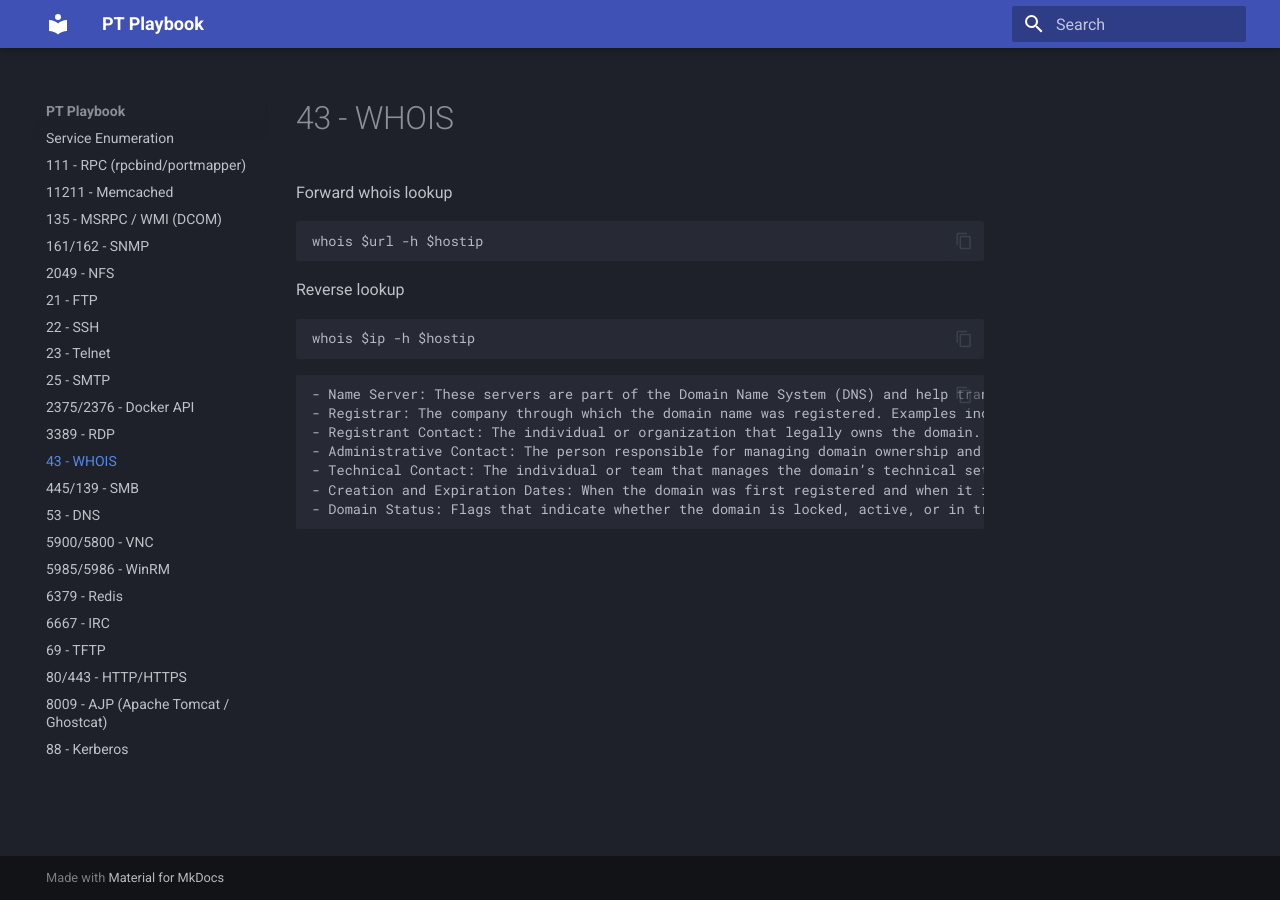
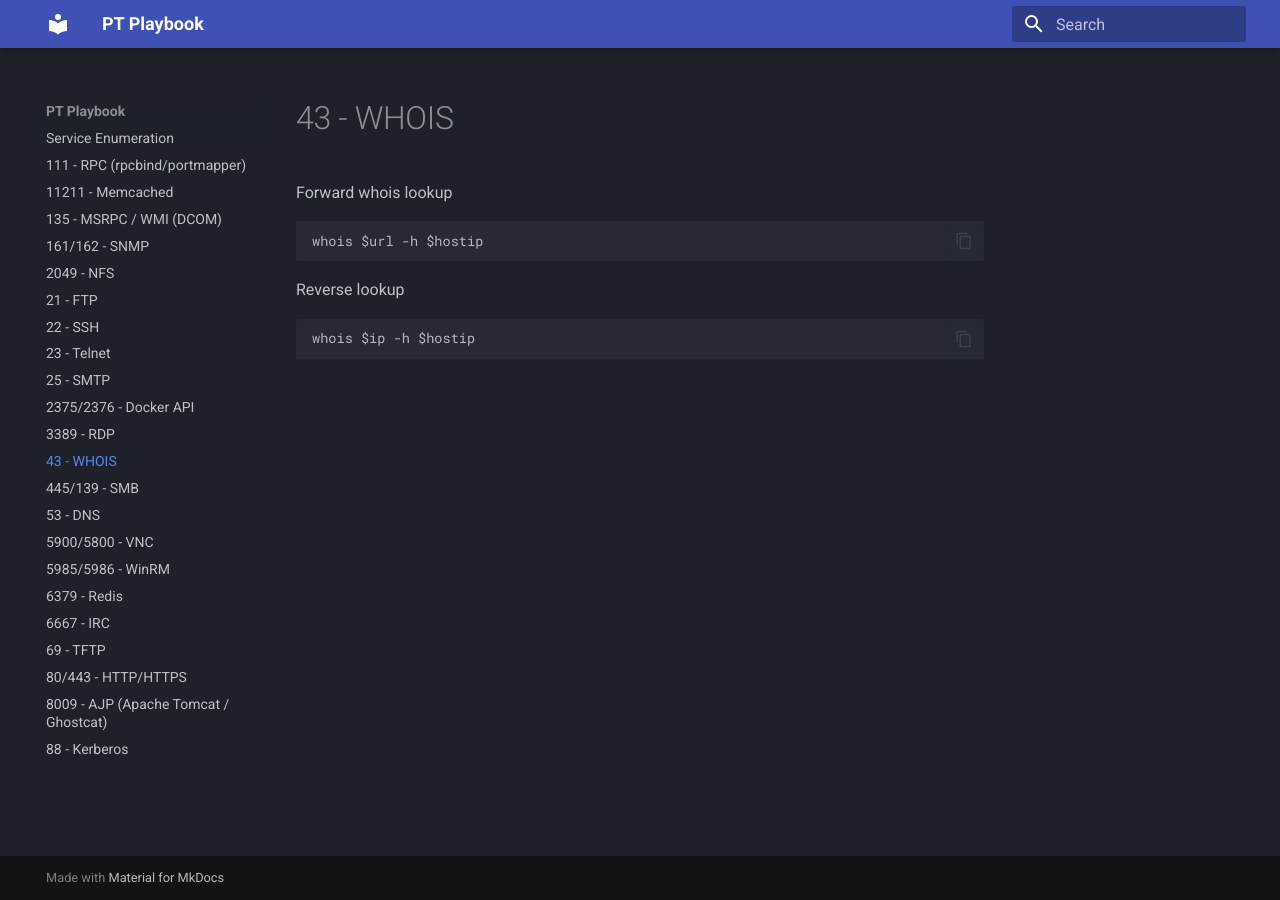
Before and after one commit to stafford-m/pt-playbook, an MkDocs documentation site: the page built from docs/43-whois.md, in a window 1280 px wide. Built offline with MkDocs 1.6.1 and Material for MkDocs 9.7.7, drawn with Linux system fonts in a browser that asks for light colours.

Commit message:
Update 43-whois.md - removed unneeded

````diff
--- a/docs/43-whois.md
+++ b/docs/43-whois.md
@@ -9,13 +9,3 @@ Reverse lookup
 ```bash
 whois $ip -h $hostip
 ```
-
-```text
-- Name Server: These servers are part of the Domain Name System (DNS) and help translate domain names into IP addresses, directing traffic to the appropriate web server.
-- Registrar: The company through which the domain name was registered. Examples include GoDaddy, Namecheap, and Gandi.
-- Registrant Contact: The individual or organization that legally owns the domain. This may include a name, organization, email, and phone number.
-- Administrative Contact: The person responsible for managing domain ownership and access. Often the main point of contact for domain changes.
-- Technical Contact: The individual or team that manages the domain’s technical setup, such as DNS records or server integration.
-- Creation and Expiration Dates: When the domain was first registered and when it is set to expire. This helps assess how long a domain has been active.
-- Domain Status: Flags that indicate whether the domain is locked, active, or in transfer
-```
````
